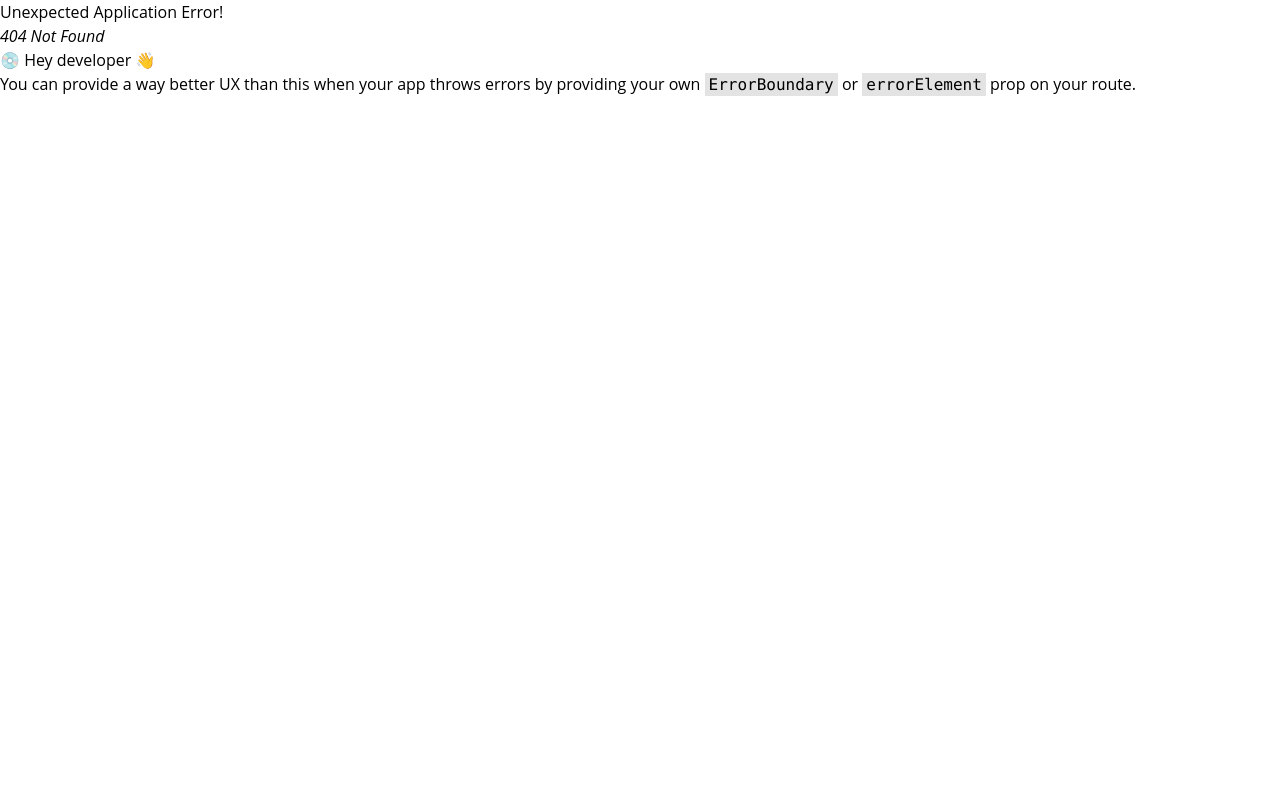
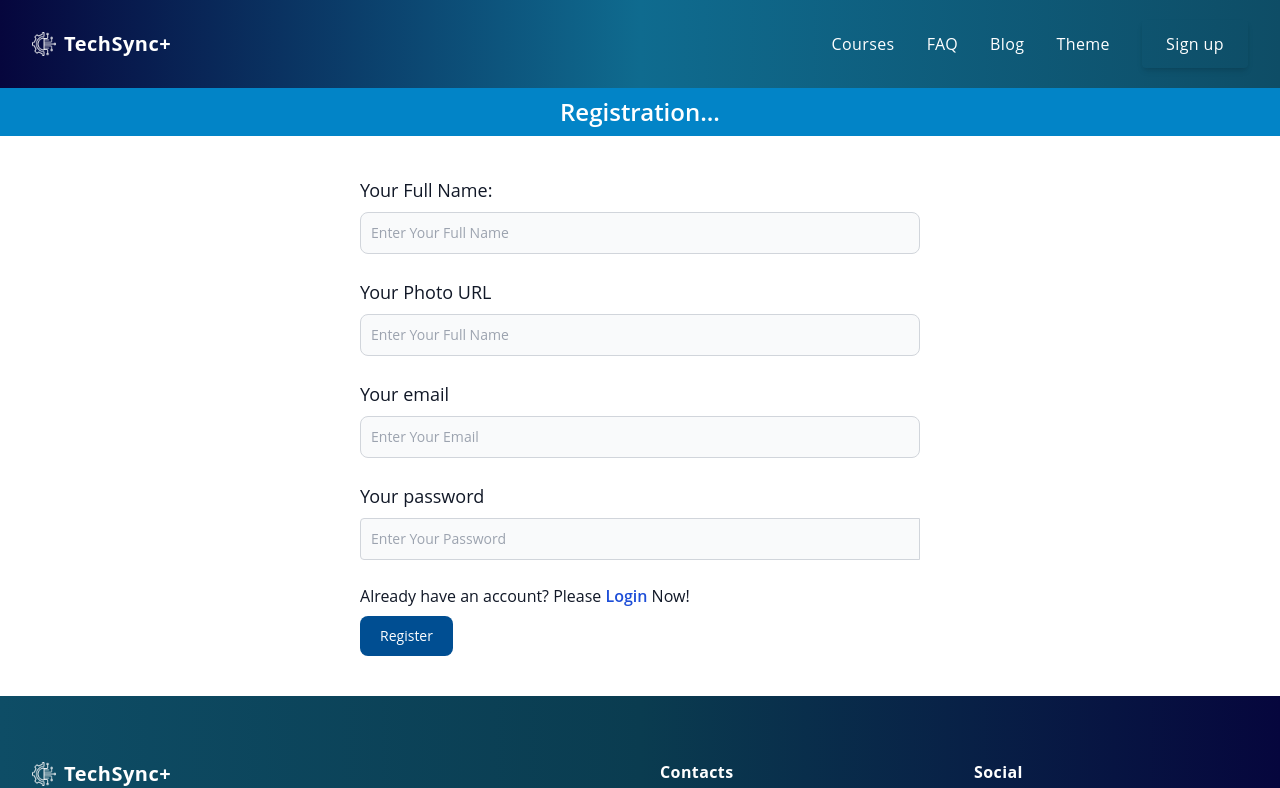
Before and after one commit to sparkmahadi/techsync-client, a React (Create React App) app: page /register in a window 1280 px wide. Before the commit this address had no page. Shown: the top 788 px of the page. Built offline with nearby package versions, Linux system fonts and the light colour scheme.

Commit message:
aside design and modification

```diff
--- a/package.json
+++ b/package.json
@@ -7,6 +7,8 @@
     "@testing-library/react": "^13.4.0",
     "@testing-library/user-event": "^13.5.0",
     "aos": "^2.3.4",
+    "daisyui": "^2.33.0",
+    "firebase": "^9.12.1",
     "react": "^18.2.0",
     "react-dom": "^18.2.0",
     "react-icons": "^4.6.0",
--- a/src/components/Courses/Aside/Aside.js
+++ b/src/components/Courses/Aside/Aside.js
@@ -1,9 +1,29 @@
 import React from 'react';
+import { Link } from 'react-router-dom';
+import AsideCourseTitles from './AsideCourseTitles';
 
-const Aside = () => {
+const Aside = ({ courses }) => {
+    console.log(courses);
     return (
-        <div>
-            this is aside
+        <div className='aside-bg md:p-7 md:m-5 rounded-md'>
+            <div className='rounded-md'>
+                <h2 className='text-center bg-sky-800 text-white p-2 rounded-t-md'>Categories</h2>
+                <ul className="menu bg-base-100 w-56 rounded-b-md">
+                    <li className='mx-auto'><Link>Basic</Link></li>
+                    <li className='mx-auto'><Link>Intermediate</Link></li>
+                    <li className='mx-auto'><Link>Advanced</Link></li>
+                </ul>
+            </div>
+            <div className='rounded-md mt-7'>
+                <h2 className='text-center bg-sky-800 text-white p-2 rounded-t-md'>Courses</h2>
+                <ul className="menu bg-base-100 w-56 rounded-b-md">
+                    {
+                        courses.map(course => <AsideCourseTitles
+                            key={course.id} course={course}
+                        ></AsideCourseTitles>)
+                    }
+                </ul>
+            </div>
         </div>
     );
 };
--- /dev/null
+++ b/src/components/Courses/Aside/AsideCourseTitles.js
@@ -0,0 +1,12 @@
+import React from 'react';
+import { Link } from 'react-router-dom';
+
+const AsideCourseTitles = ({ course }) => {
+    return (
+        <li className='mx-auto py-1'>
+            <Link to={`/course-details/${course.id}`}>{course.courseTitle}</Link>
+        </li>
+    );
+};
+
+export default AsideCourseTitles;
--- a/src/components/Courses/CoursesRoot/CourseRootDetails.css
+++ b/src/components/Courses/CoursesRoot/CourseRootDetails.css
@@ -1,4 +1,6 @@
-.bg-card {}
+.aside-bg {
+    background-image: linear-gradient(to bottom, rgba(6, 6, 61, 0.822), rgb(15, 107, 143), rgb(14, 77, 102));
+}
 
 .btn-bg {
     background: #004e92;
--- a/src/components/Courses/CoursesRoot/CourseRootDetails.js
+++ b/src/components/Courses/CoursesRoot/CourseRootDetails.js
@@ -10,8 +10,8 @@ const CourseRootDetails = ({ course }) => {
     return (
         <div className="flex flex-col justify-between overflow-hidden text-left transition-shadow duration-200 card-p-bg rounded shadow-xl px-1 pt-1">
             <div className="p-5 bg-card">
-                <div className="">
-                    <img className='rounded-md' src={img} alt="" />
+                <div className="mx-auto">
+                    <img className='rounded-md mx-auto' src={img} alt="" />
                 </div>
                 <div className="my-2 font-bold flex justify-center items-top rounded-md">
                     <MdOutlineDriveFileRenameOutline className='w-6 h-6 mr-2' />
--- a/src/components/Courses/CoursesRoot/CoursesRoot.js
+++ b/src/components/Courses/CoursesRoot/CoursesRoot.js
@@ -1,49 +1,19 @@
 import React from 'react';
-import { useLoaderData } from 'react-router-dom';
+import { Link, useLoaderData } from 'react-router-dom';
+import Aside from '../Aside/Aside';
 import CourseRootDetails from './CourseRootDetails';
 
 const CoursesRoot = () => {
     const courses = useLoaderData();
     return (
-        <div className="bg-gray-200">
-            <div className="relative px-4 py-16 mx-auto sm:max-w-xl md:max-w-full lg:max-w-screen-xl md:px-24 lg:px-8 lg:py-20">
-                <div className="absolute inset-x-0 top-0 items-center justify-center hidden overflow-hidden md:flex md:inset-y-0">
-                    <svg
-                        viewBox="0 0 88 88"
-                        className="w-full max-w-screen-xl text-indigo-100"
-                    >
-                        <circle fill="currentColor" cx="44" cy="44" r="15.5" />
-                        <circle
-                            fillOpacity="0.2"
-                            fill="currentColor"
-                            cx="44"
-                            cy="44"
-                            r="44"
-                        />
-                        <circle
-                            fillOpacity="0.2"
-                            fill="currentColor"
-                            cx="44"
-                            cy="44"
-                            r="37.5"
-                        />
-                        <circle
-                            fillOpacity="0.3"
-                            fill="currentColor"
-                            cx="44"
-                            cy="44"
-                            r="29.5"
-                        />
-                        <circle
-                            fillOpacity="0.3"
-                            fill="currentColor"
-                            cx="44"
-                            cy="44"
-                            r="22.5"
-                        />
-                    </svg>
-                </div>
-                <div className="relative grid gap-5 sm:grid-cols-2 lg:grid-cols-4">
+        <div className="bg-gray-200 md:flex">
+
+            <Aside courses={courses}></Aside>
+
+            <div className="px-4 py-16 mx-auto sm:max-w-xl md:max-w-full lg:max-w-screen-xl md:px-24 lg:px-8 lg:py-20">
+
+
+                <div className="relative grid gap-5 sm:grid-cols-2 lg:grid-cols-3">
 
                     {
                         courses.map(course =>
--- a/src/components/Logging/Login/Login.js
+++ b/src/components/Logging/Login/Login.js
@@ -1,9 +1,26 @@
 import React from 'react';
+import { Link } from 'react-router-dom';
 
 const Login = () => {
     return (
         <div>
-            login page
+            <h2 className='bg-sky-600 p-2 text-white text-center text-2xl font-semibold'>Log in...</h2>
+            <form className='container mx-auto bg-white px-10 py-10 rounded-lg text-gray-900 w-1/2'>
+                <div className="mb-6">
+                    <label htmlFor="email" className="block mb-2 text-lg font-medium">Your email</label>
+                    <input type="email" id="email" className="bg-gray-50 border border-gray-300 text-gray-900 text-sm rounded-lg block w-full p-2.5" placeholder="Enter Your Email" required="" />
+                </div>
+                <div className="mb-6">
+                    <label htmlFor="password" className="block mb-2 text-lg font-medium">Your password</label>
+                    <input type="password" id="password" className="bg-gray-50 border border-gray-300 text-gray-900 text-sm rounded-l block w-full p-2.5" placeholder='Enter Your Password' required="" />
+                </div>
+
+                <p className='pb-2'>New to the site? Please <Link className='text-blue-700 font-semibold' to='/register'>Register</Link> Now!</p>
+
+                <Link>
+                    <button type="submit" className="text-white bg-blue-700 hover:bg-blue-800 focus:ring-4 focus:outline-none focus:ring-blue-300 font-medium rounded-lg text-sm w-full sm:w-auto px-5 py-2.5">Login</button>
+                </Link>
+            </form>
         </div>
     );
 };
--- a/src/components/Logging/Register/Register.js
+++ b/src/components/Logging/Register/Register.js
@@ -1,9 +1,35 @@
 import React from 'react';
+import { Link } from 'react-router-dom';
 
 const Register = () => {
     return (
         <div>
-            this is register page
+            <h2 className='bg-sky-600 p-2 text-white text-center text-2xl font-semibold'>Registration...</h2>
+            <form className='container mx-auto bg-white px-10 py-10 rounded-lg text-gray-900 w-1/2'>
+
+                <div className="mb-6">
+                    <label htmlFor="name" className="block mb-2 text-lg font-medium">Your Full Name:</label>
+                    <input type="text" id="name" className="bg-gray-50 border border-gray-300 text-gray-900 text-sm rounded-lg block w-full p-2.5" placeholder="Enter Your Full Name" required="" />
+                </div>
+
+                <div className="mb-6">
+                    <label htmlFor="photoURL" className="block mb-2 text-lg font-medium">Your Photo URL</label>
+                    <input type="text" id="photoURL" className="bg-gray-50 border border-gray-300 text-gray-900 text-sm rounded-lg block w-full p-2.5" placeholder="Enter Your Full Name" />
+                </div>
+
+                <div className="mb-6">
+                    <label htmlFor="email" className="block mb-2 text-lg font-medium">Your email</label>
+                    <input type="email" id="email" className="bg-gray-50 border border-gray-300 text-gray-900 text-sm rounded-lg block w-full p-2.5" placeholder="Enter Your Email" required="" />
+                </div>
+
+                <div className="mb-6">
+                    <label htmlFor="password" className="block mb-2 text-lg font-medium">Your password</label>
+                    <input type="password" id="password" className="bg-gray-50 border border-gray-300 text-gray-900 text-sm rounded-l block w-full p-2.5" placeholder='Enter Your Password' required="" />
+                </div>
+                <p className='pb-2'>Already have an account? Please <Link className='text-blue-700 font-semibold' to='/login'>Login</Link> Now!</p>
+
+                <button type="submit" className="text-white btn-bg hover:bg-blue-500 focus:ring-4 focus:outline-none focus:ring-blue-300 font-medium rounded-lg text-sm w-full sm:w-auto px-5 py-2.5"><Link>Register</Link></button>
+            </form>
         </div>
     );
 };
--- a/src/components/common/Nav/Nav.js
+++ b/src/components/common/Nav/Nav.js
@@ -59,7 +59,7 @@ export const Nav = () => {
                             </Link>
                         </li>
                         <li>
-                            <Link
+                            <Link to='/register'
                                 className="inline-flex items-center justify-center h-12 px-6 font-medium tracking-wide text-white hover:text-sky-300 transition duration-200 rounded shadow-md bg-deep-purple-accent-400 hover:bg-deep-purple-accent-700 focus:shadow-outline focus:outline-none"
                                 aria-label="Sign up"
                                 title="Sign up"
--- a/src/firebase/firebase.init.js
+++ b/src/firebase/firebase.init.js
@@ -0,0 +1,19 @@
+// Import the functions you need from the SDKs you need
+import { initializeApp } from "firebase/app";
+// TODO: Add SDKs for Firebase products that you want to use
+// https://firebase.google.com/docs/web/setup#available-libraries
+
+// Your web app's Firebase configuration
+const firebaseConfig = {
+    apiKey: "AIzaSyBZovaxuYFVse61uCJuYll0KPjjjp3EfpY",
+    authDomain: "techsync-734c9.firebaseapp.com",
+    projectId: "techsync-734c9",
+    storageBucket: "techsync-734c9.appspot.com",
+    messagingSenderId: "34317978823",
+    appId: "1:34317978823:web:816464332092f14a08c2e2"
+};
+
+// Initialize Firebase
+const app = initializeApp(firebaseConfig);
+
+export default app;
--- a/tailwind.config.js
+++ b/tailwind.config.js
@@ -6,5 +6,5 @@ module.exports = {
   theme: {
     extend: {},
   },
-  plugins: [],
+  plugins: [require("daisyui")],
 }
```
Also changed, not shown: src/routes/router.js (+10 -0 lines), 1 other file (tests, documents, lock files or other folders).
